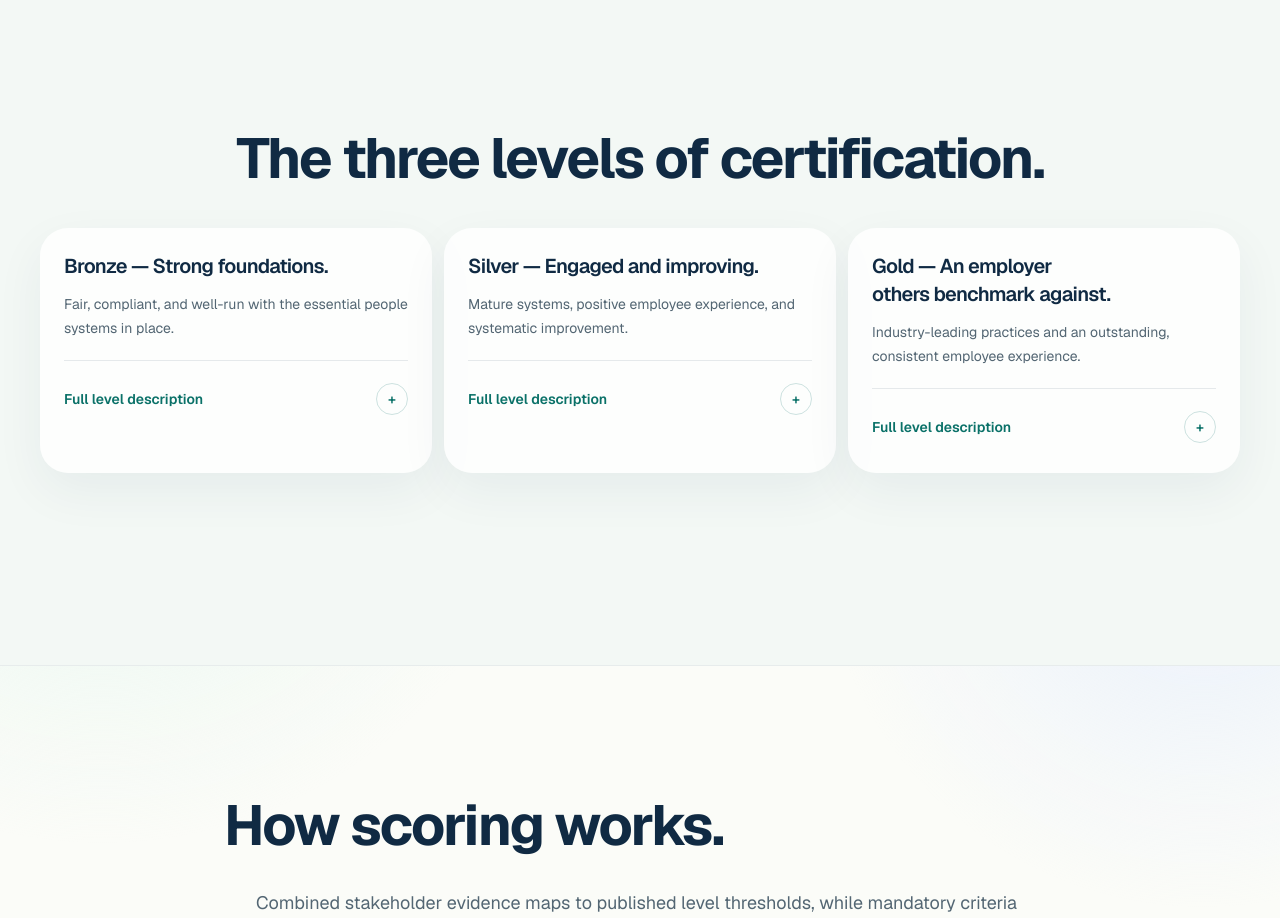
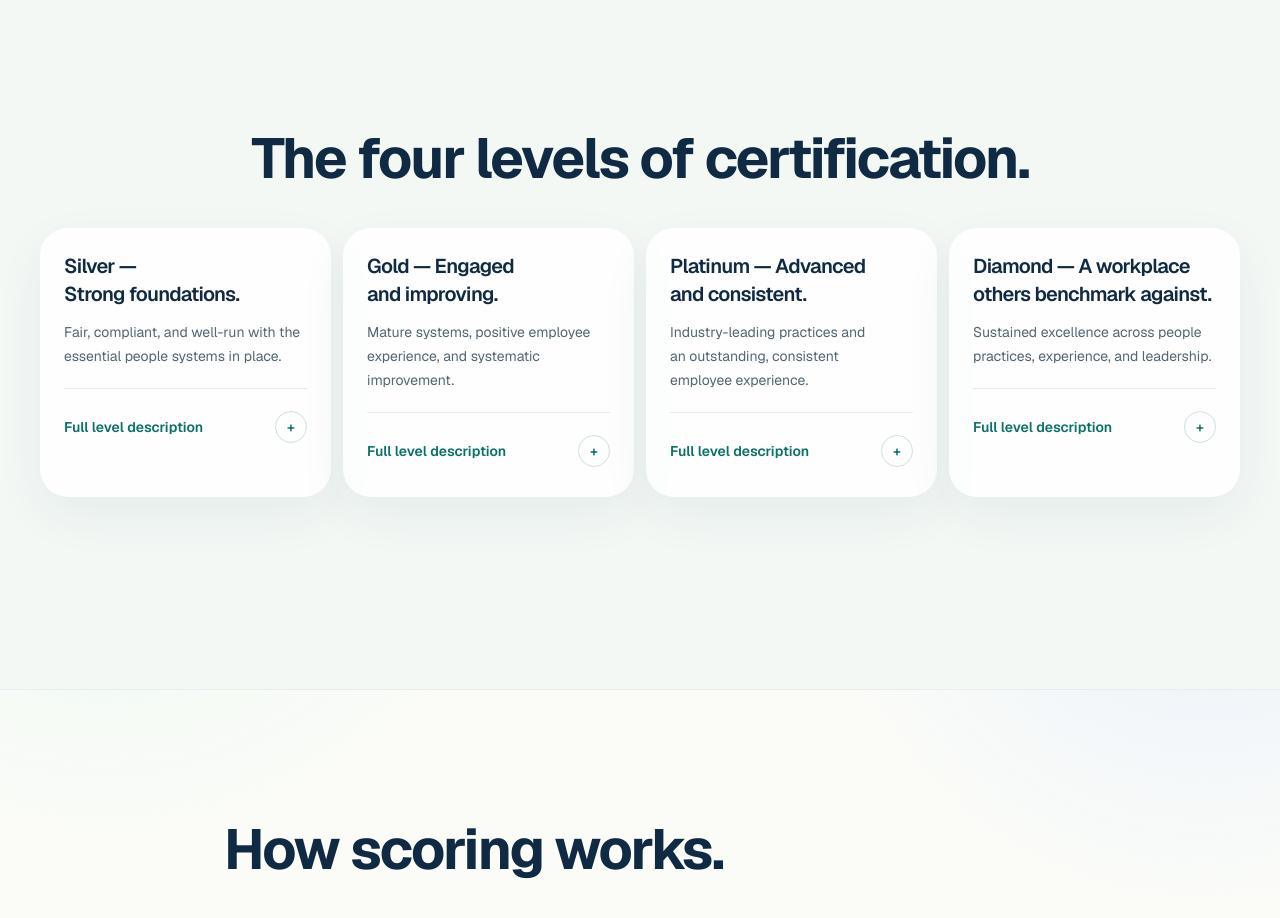
Before and after one commit to nesora-ops/ooc_website, a Next.js app: page /certification in a window 1280 px wide. Shown: the part 2820-3738 px from the top of the page. Built offline with nearby package versions, Linux system fonts and the light colour scheme; no server answers.

Commit message:
feat: expand certification to four tiers

```diff
--- a/src/app/certification/page.tsx
+++ b/src/app/certification/page.tsx
@@ -11,24 +11,29 @@ import { certificationFaqs } from "@/data/faqs";
 export const metadata: Metadata = {
   title: "The Certification — Organisation of Choice™",
   description:
-    "How OOC certification works: what we assess, the stage-by-stage assessment process, the three certification levels, and how scoring is applied.",
+    "How OOC certification works: what we assess, the stage-by-stage assessment process, the four certification levels, and how scoring is applied.",
 };
 
 const levels = [
   {
-    name: "Bronze — Strong foundations.",
+    name: "Silver — Strong foundations.",
     summary: "Fair, compliant, and well-run with the essential people systems in place.",
-    body: "Bronze certification signifies a fair, compliant, well-run workplace: sound policies, essential people systems in place, and no failures on any mandatory criterion. For many organisations Bronze is the honest, credible starting point — public recognition that the fundamentals are genuinely in place, with a clear report showing the route to Silver.",
+    body: "Silver certification signifies a fair, compliant, well-run workplace: sound policies, essential people systems in place, and no failures on any mandatory criterion. It is the credible starting point, with a clear report showing the route to Gold.",
   },
   {
-    name: "Silver — Engaged and improving.",
+    name: "Gold — Engaged and improving.",
     summary: "Mature systems, positive employee experience, and systematic improvement.",
-    body: "Silver certification signifies an organisation whose investment in people is producing measurable results: employees report a genuinely positive experience, people systems are mature and consistently applied, and improvement is systematic rather than occasional. Silver-certified employers stand out clearly in their talent markets.",
+    body: "Gold certification signifies an organisation whose investment in people is producing measurable results: employees report a positive experience, people systems are mature and consistently applied, and improvement is systematic rather than occasional.",
   },
   {
-    name: "Gold — An employer others benchmark against.",
+    name: "Platinum — Advanced and consistent.",
     summary: "Industry-leading practices and an outstanding, consistent employee experience.",
-    body: "Gold certification is reserved for exceptional workplaces: industry-leading practices, an outstanding and consistent employee experience across every assessed dimension, and evidence of innovation in how people are led, developed, and cared for. Gold-certified organisations are the reference point for their sector.",
+    body: "Platinum certification recognises advanced workplaces with industry-leading practices, an outstanding and consistent employee experience, and evidence of innovation in how people are led, developed, and cared for.",
+  },
+  {
+    name: "Diamond — A workplace others benchmark against.",
+    summary: "Sustained excellence across people practices, experience, and leadership.",
+    body: "Diamond certification is the highest level of recognition, reserved for organisations that sustain exceptional evidence across the framework and provide a workplace standard others can benchmark against.",
   },
 ];
 
@@ -177,9 +182,9 @@ export default function CertificationPage() {
             Certification levels
           </p>
           <h2 className="mt-4 border-b border-gold/40 pb-4 font-heading text-3xl font-bold text-navy-ink">
-            The three levels of certification.
+            The four levels of certification.
           </h2>
-          <div className="mt-10 grid grid-flow-dense gap-3 md:grid-cols-3">
+          <div className="mt-10 grid grid-flow-dense gap-3 sm:grid-cols-2 lg:grid-cols-4">
             {levels.map((level) => (
               <article key={level.name} className="rounded-[1.75rem] bg-white/80 p-6 shadow-[0_18px_50px_rgba(23,50,77,0.06)]">
                 <h3 className="font-heading text-xl font-semibold text-navy-ink">{level.name}</h3>
@@ -209,7 +214,7 @@ export default function CertificationPage() {
           <p>
             Every section of the framework is scored from the combined input of all assessor groups,
             and section scores aggregate into an overall result that maps to a certification level.
-            Thresholds for Bronze, Silver, and Gold are published and applied identically to every
+            Thresholds for Silver, Gold, Platinum, and Diamond are published and applied identically to every
             organisation: <Placeholder>level thresholds</Placeholder>.
           </p>
           <p>
```
